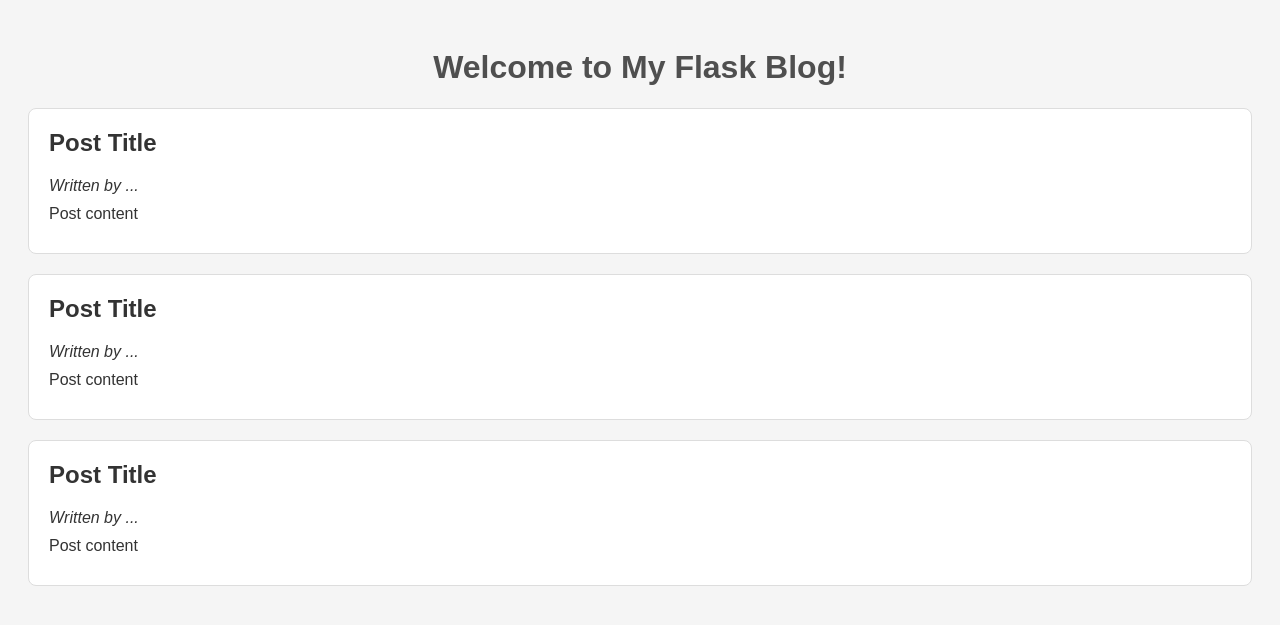
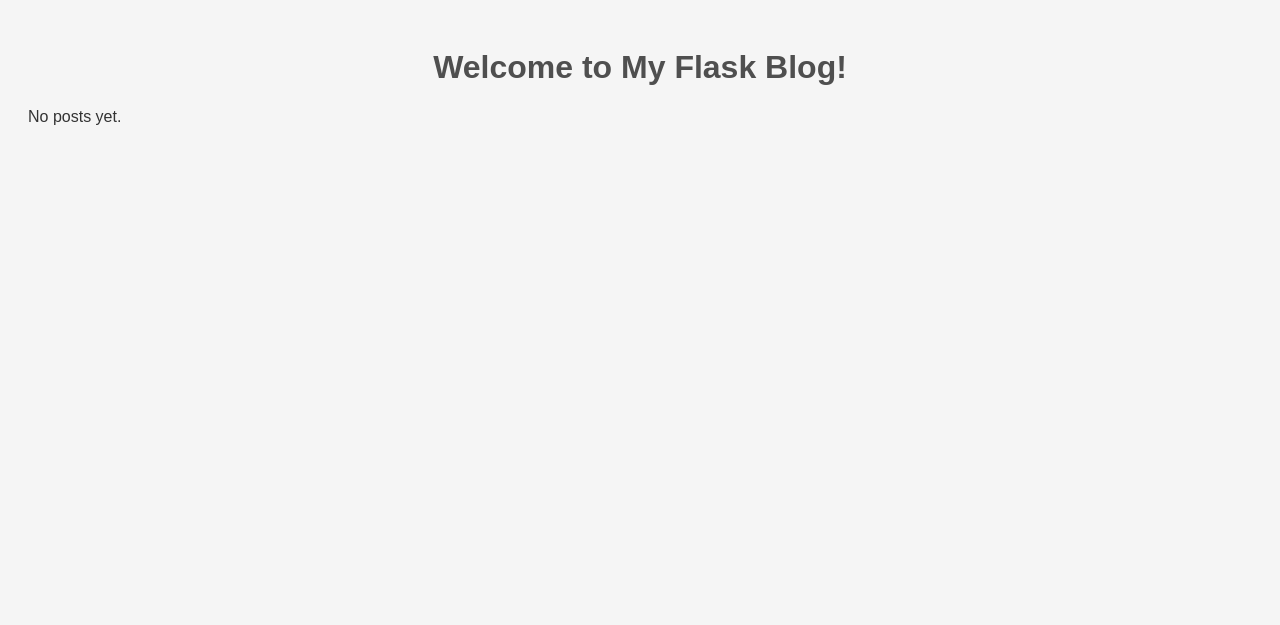
Before and after one commit to nils-ste/blog_with_flask, a Flask app: template templates/index.html in a window 1280 px wide. Shown: the top 625 px of the page. Run offline with Flask 3, Linux system fonts and the light colour scheme; the template is opened without the code that fills it, so the values that code supplies are empty.

Commit message:
implemented add functionality and fixed index

```diff
--- a/app.py
+++ b/app.py
@@ -1,15 +1,32 @@
-from flask import Flask, render_template
+from flask import Flask, request, render_template, redirect, url_for
 import json
 
 app = Flask(__name__)
 
-
+def read_posts():
+    with open('data.json', 'r')as f:
+        return json.load(f)
 @app.route('/')
 def index():
     with open('data.json', 'r')as f:
-        blog_posts = json.load(f)
+        blog_posts = read_posts()
     return render_template('index.html', posts=blog_posts)
 
+@app.route('/add', methods=['GET', 'POST'])
+def add():
+    if request.method == 'POST':
+        author = request.form['author']
+        title = request.form['title']
+        content = request.form['content']
+
+        posts = read_posts()
+        id = len(posts) + 1
+        posts.append({'id': id, 'author': author, 'title': title, 'content': content})
+        with open('data.json', 'w')as f:
+            json.dump(posts, f)
+        return redirect(url_for('index'))
+
+    return render_template('add.html')
 
 if __name__ == '__main__':
     app.run(host="0.0.0.0", port=5000, debug=True)
--- a/data.json
+++ b/data.json
@@ -1,4 +1 @@
-[
-    {"id": 1, "author": "John Doe", "title": "First Post", "content": "This is my first post."},
-    {"id": 2, "author": "Jane Doe", "title": "Second Post", "content": "This is another post."}
-]
+[{"id": 1, "author": "John Doe", "title": "First Post", "content": "This is my first post."}, {"id": 2, "author": "Jane Doe", "title": "Second Post", "content": "This is another post."}, {"id": 3, "author": "me", "title": "bober", "content": "bober is the coolest"}]
--- a/templates/index.html
+++ b/templates/index.html
@@ -7,21 +7,17 @@
     <link rel="stylesheet" href="{{ url_for('static', filename='style.css') }}">
 </head>
 <body>
-    <h1>Welcome to My Flask Blog!</h1>
-    <div class="post">
-        <h2>Post Title</h2>
-        <p><em>Written by ...</em></p>
-        <p>Post content</p>
-    </div>
-    <div class="post">
-        <h2>Post Title</h2>
-        <p><em>Written by ...</em></p>
-        <p>Post content</p>
-    </div>
-    <div class="post">
-        <h2>Post Title</h2>
-        <p><em>Written by ...</em></p>
-        <p>Post content</p>
-    </div>
+<h1>Welcome to My Flask Blog!</h1>
+{% if posts %}
+{% for post in posts %}
+<div class="post">
+    <h2>{{post.title}}</h2>
+    <p><em>Written by {{post.author}}</em></p>
+    <p>{{post.content}}</p>
+</div>
+{% endfor %}
+{% else %}
+<p>No posts yet.</p>
+{% endif %}
 </body>
 </html>
```
Also changed, not shown: templates/add.html (added, +20 -0 lines), 2 other files.
